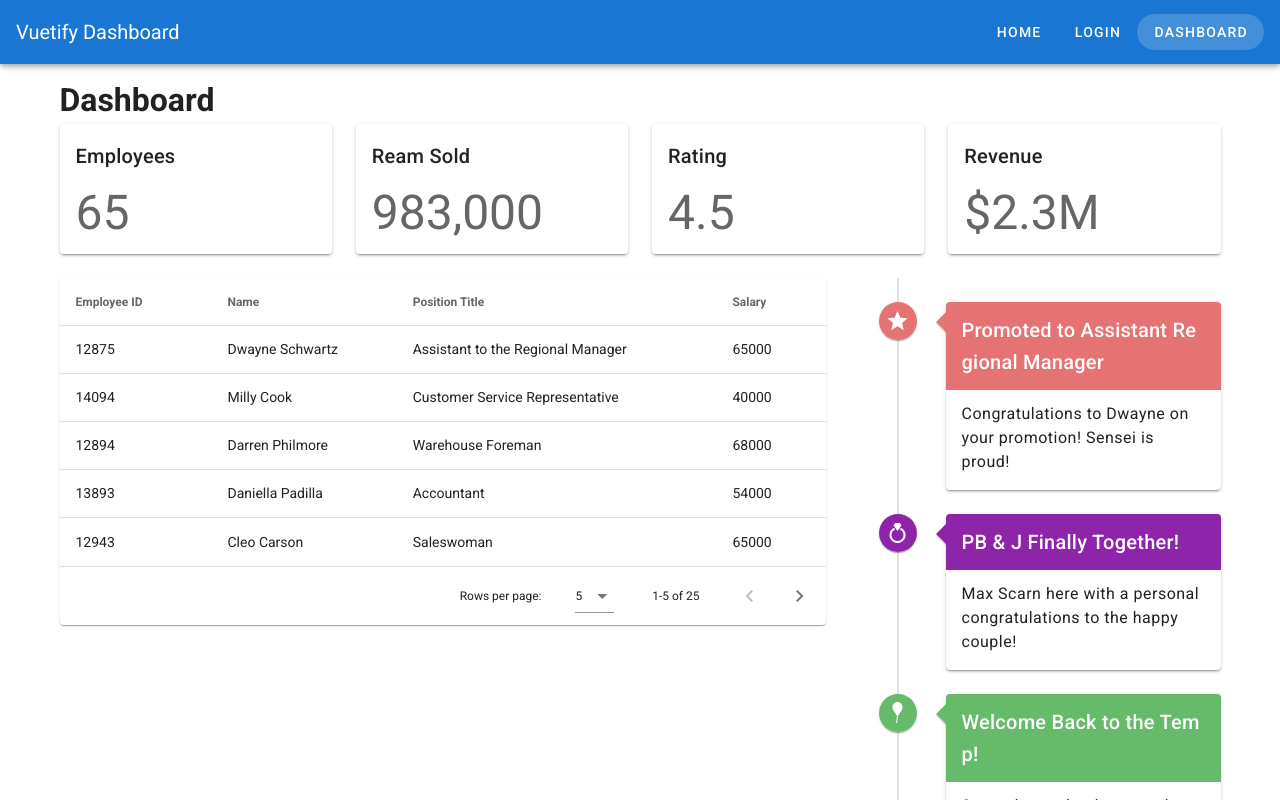
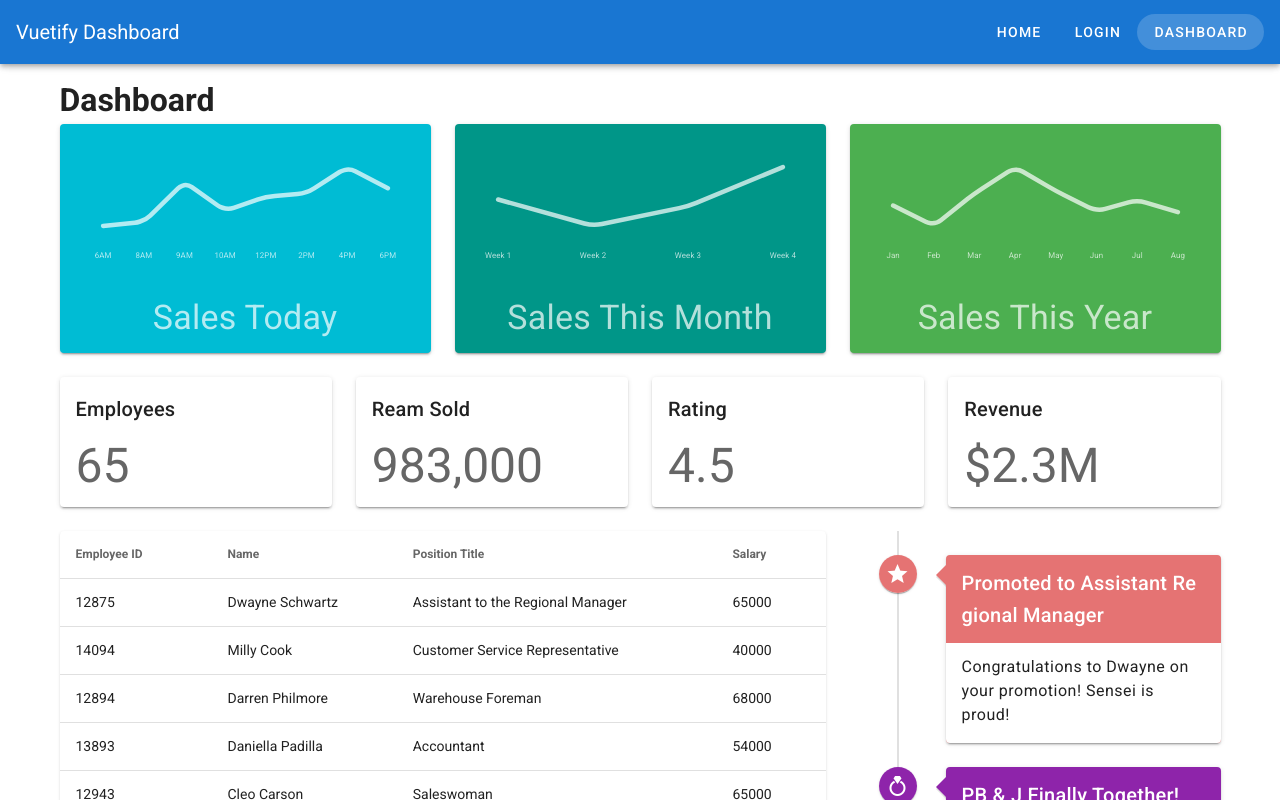
Before and after one commit to roamzz/vuetify-vuejs-example, a Vue app: page /dashboard in a window 1280 px wide. Shown: the top 800 px of the page. Built offline with nearby package versions, Linux system fonts and the light colour scheme.

Commit message:
sales graph component

```diff
--- a/src/components/SalesGraph.vue
+++ b/src/components/SalesGraph.vue
@@ -1,10 +1,32 @@
 <template>
-  <h1>SalesGraph</h1>
+  <v-card :color="sale.color" dark>
+    <v-card-text>
+      <v-sparkline
+        :value="sale.sales"
+        :labels="sale.labels"
+        color="rgba(255, 255, 255, .7)"
+        height="100"
+        padding="24"
+        stroke-linecap="round"
+        smooth
+      />
+    </v-card-text>
+
+    <v-card-text class="text-center">
+      <div class="display-1">{{ sale.title }}</div>
+    </v-card-text>
+  </v-card>
 </template>
 
 <script>
 export default {
-name: 'SalesGraph'
+name: 'SalesGraph',
+props: {
+    sale: {
+        type: Object,
+        required: true
+    },
+},
 
 }
 </script>
--- a/src/views/Dashboard.vue
+++ b/src/views/Dashboard.vue
@@ -1,6 +1,15 @@
 <template>
   <v-container>
     <h1>Dashboard</h1>
+
+    <v-row>
+        <v-col v-for="(sale,index) in sales" :key="index">
+            <SalesGraph :sale="sale"></SalesGraph>
+        </v-col>
+
+
+
+    </v-row>
 
     <v-row>
       <v-col v-for="(statistic, index) in statistics" :key="index">
@@ -38,13 +47,16 @@ import EventTimeline from "../components/EventTimeline";
 import timelineData from "../data/timeline.json";
 import StatisticCard from "../components/StatisticCard";
 import statisticsData from "../data/statistics.json";
+import SalesGraph from "../components/SalesGraph";
+import salesData from "../data/sales.json";
 
 export default {
   name: "Dashboard",
   components: {
     EmployeesTable,
     EventTimeline,
-    StatisticCard
+    StatisticCard,
+    SalesGraph
   },
   data() {
     return {
@@ -53,6 +65,7 @@ export default {
       employees: employeesData,
       timeline: timelineData,
       statistics: statisticsData,
+      sales: salesData,
       selectedEmployee: {
         name: "",
         title: ""
```
